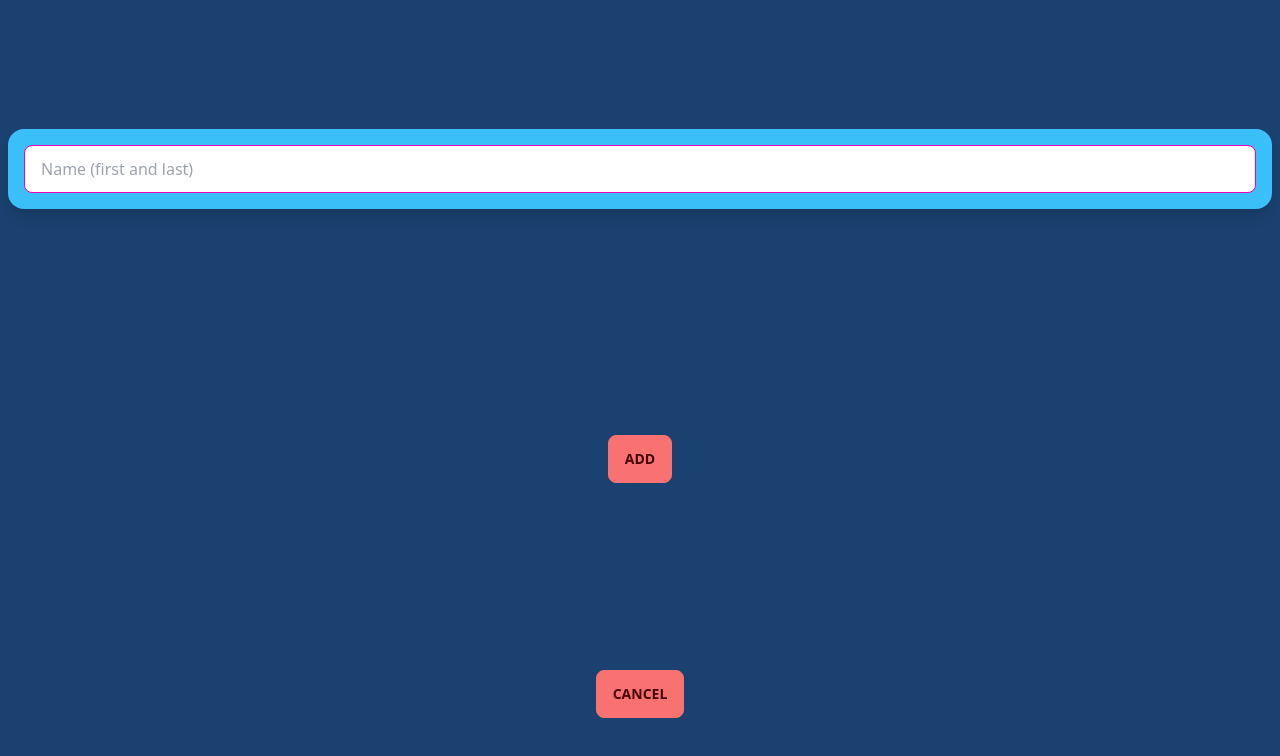
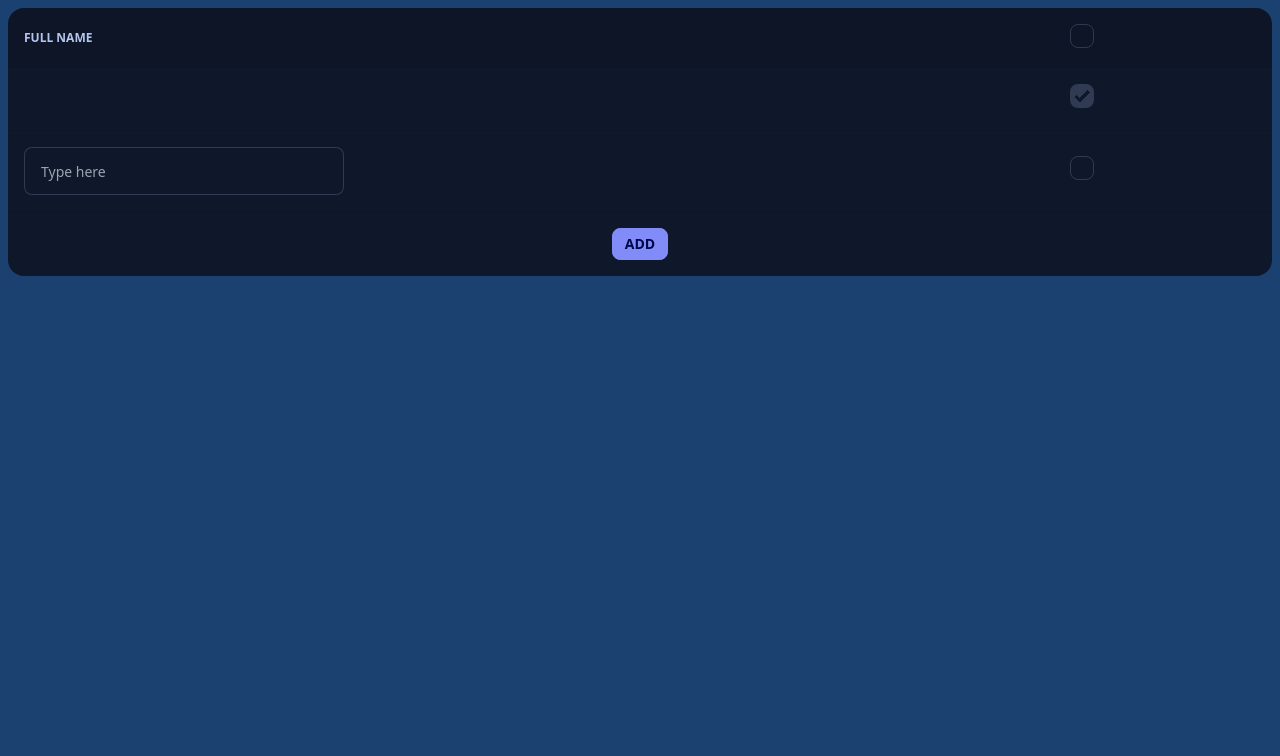
Before and after one commit to lanceolata-au/prodromoi-web, a SvelteKit app: page /recordAttendance in a window 1280 px wide. Shown: the top 756 px of the page. Built offline with nearby package versions, Linux system fonts and the light colour scheme.

Commit message:
Got a list

```diff
--- a/src/app.html
+++ b/src/app.html
@@ -1,5 +1,5 @@
 <!DOCTYPE html>
-<html lang="en" class="w-full h-full flex">
+<html lang="en" class="w-full h-full flex" data-theme="night">
 	<head>
 		<meta charset="utf-8" />
 		<link rel="icon" href="%sveltekit.assets%/favicon.png" />
--- a/src/routes/readQrCode/+page.svelte
+++ b/src/routes/readQrCode/+page.svelte
@@ -42,6 +42,10 @@
     function onScanFailure(error: any) {
     }
 
+    function startRecording() {
+        goto("/recordAttendance")
+    }
+
     function cancel() {
         goto("/")
     }
@@ -61,7 +65,7 @@
                 bind:value={manualCode}/>
         </div>
         <div>
-            <button class="btn btn-accent" on:click={cancel}>Submit Manual Code</button>
+            <button class="btn btn-accent" on:click={startRecording}>Submit Manual Code</button>
         </div>
     </div>
 </div>
--- a/src/routes/recordAttendance/+page.svelte
+++ b/src/routes/recordAttendance/+page.svelte
@@ -4,43 +4,84 @@
     import { memberAttendance } from "$lib/model/memberAttendance";
     import { storedMember } from "$lib/stores";
     import Attendance from "$lib/widgets/attendance.svelte";
+    import { onMount } from "svelte";
 
     let currentMember: member = new member();
 
     let attendances: memberAttendance[] = [new memberAttendance()];
+
+    let allChecked: boolean = false;
 
     storedMember.subscribe((member) => {
         currentMember = member;
     });
 
     function addAttendances() {
-        attendances.push(new memberAttendance())
+        var attendance = new memberAttendance();
+        attendances= [...attendances, attendance];
     }
 
     function cancel() {
         goto("/")
     }
 
+    storedMember.subscribe(member => {
+        currentMember = member;
+    })
+
 </script>
 
-<div class="grid h-3/4 place-items-center">
-    {#each attendances as attendance}
-        <Attendance/>
-    {/each}
-
-    <button class="btn btn-error" on:click={addAttendances}>Add</button>
+<div class="overflow-x-auto w-full">
+    <table class="table w-full">
+    <!-- head -->
+    <thead>
+        <tr>
+            <th>Full Name</th>
+            <th>
+                <label>
+                <input type="checkbox" class="checkbox" />
+                </label>
+            </th>
+        </tr>
+    </thead>
+    <tbody>
+        <!-- row 1 -->
+        <tr>
+            <td>
+                <div class="flex items-center space-x-3">
+                    <div class="w-full">
+                        <div class="font-bold pl-2 pr-2">{currentMember.name}</div>
+                    </div>
+                </div>
+            </td>
+            <th>
+                <label>
+                    <input type="checkbox" class="checkbox" disabled checked/>
+                </label>
+            </th>
+        </tr>
+        {#each attendances as attendance}
+        <tr>
+            <td>
+                <div class="flex items-center space-x-3">
+                    <div class="w-full">
+                        <input type="text" placeholder="Type here" class="input input-bordered input-md w-full max-w-xs" />
+                    </div>
+                </div>
+            </td>
+            <th>
+                <label>
+                    <input type="checkbox" class="checkbox" />
+                </label>
+            </th>
+        </tr>
+        {/each}
+        <tr>
+            <td colspan="2" >
+                <div class="grid place-items-center">
+                    <button class="btn btn-sm btn-secondary" on:click={addAttendances}>Add</button>
+                </div>
+            </td>
+        </tr>
+    </table>
 </div>
-
-
-
-
-
-{currentMember.name}
-
-
-
-<div class="grid h-1/4 place-items-center">
-    <div>
-        <button class="btn btn-error" on:click={cancel}>Cancel</button>
-    </div>
-</div>
```
